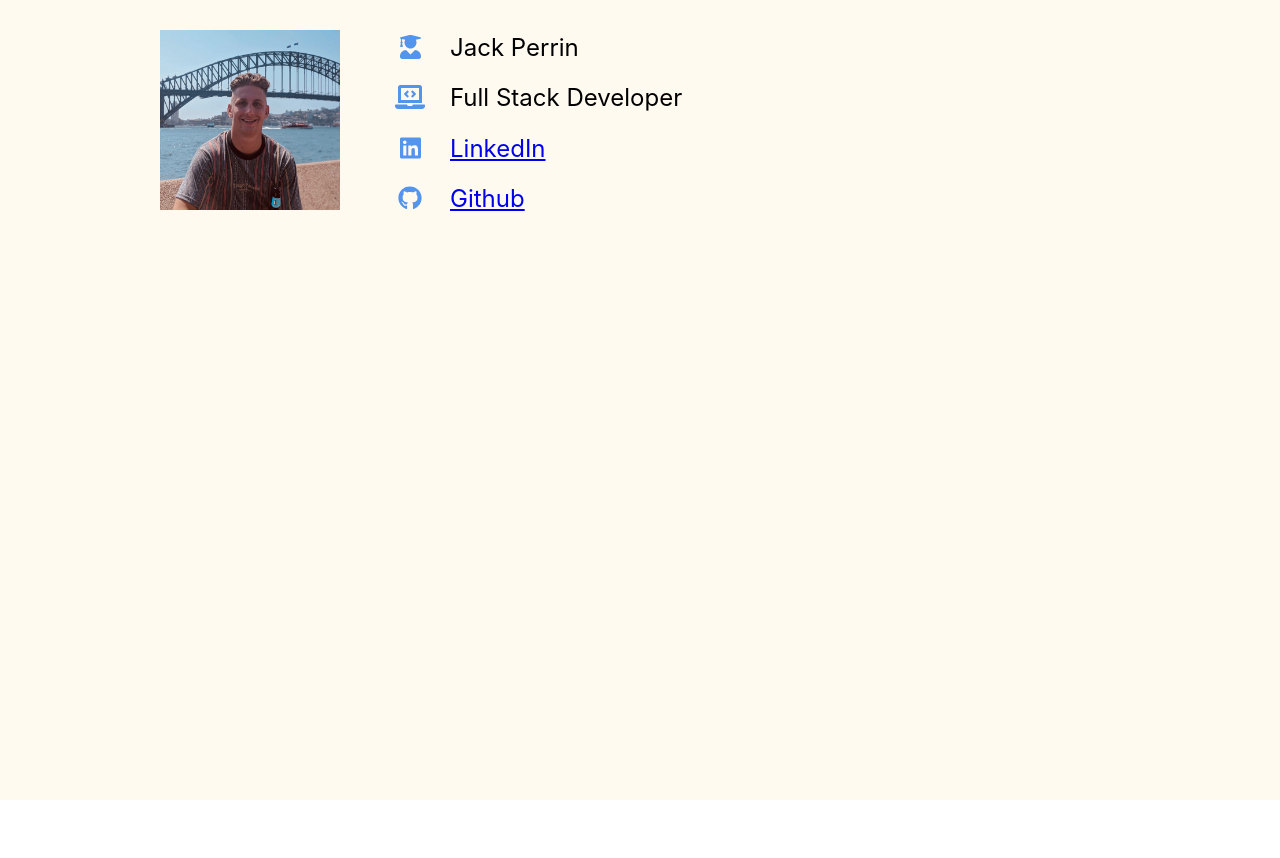
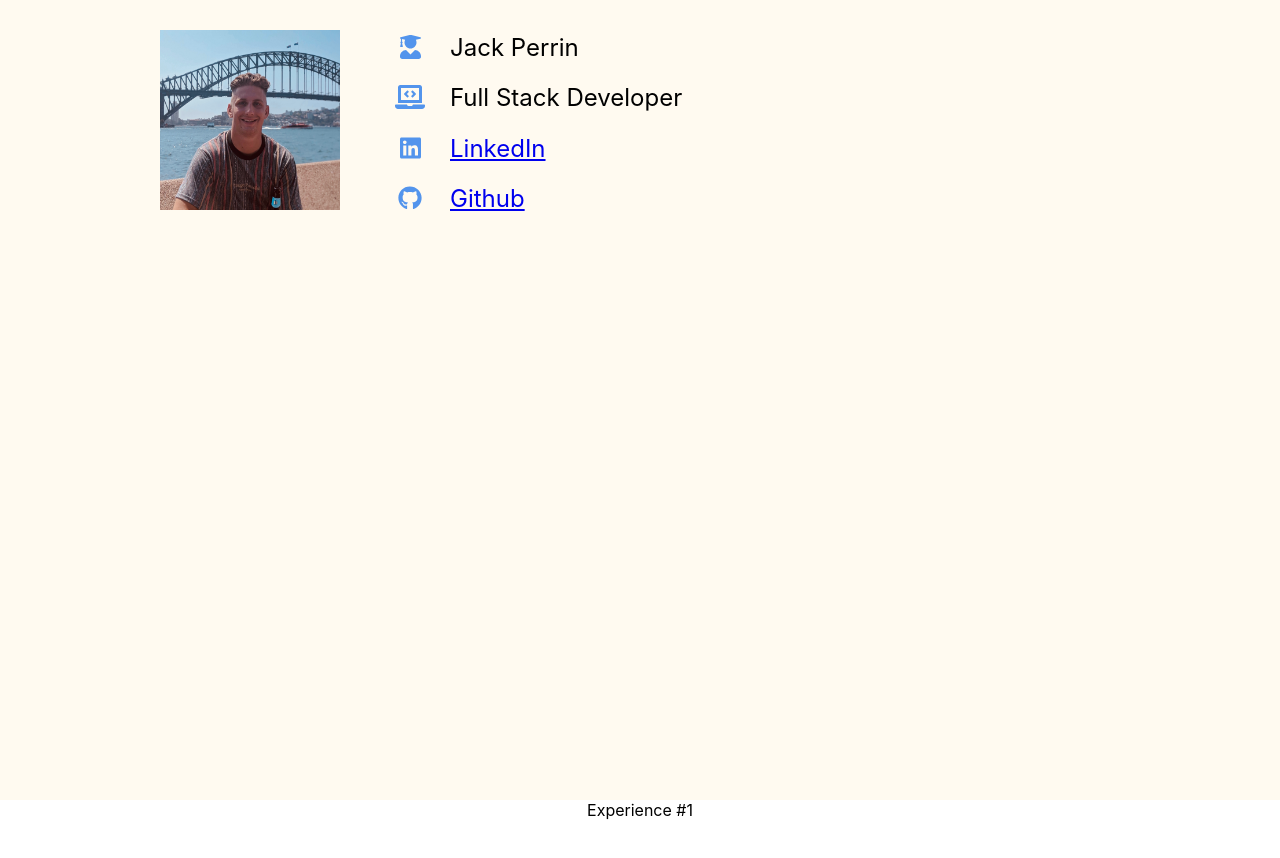
Before and after one commit to perrinjack/portfolio, a React (Create React App) app: page / in a window 1280 px wide. Shown: the top 858 px of the page. Before the commit the page ends 800 px from the top, so only its background shows below. Built offline with nearby package versions, Linux system fonts and the light colour scheme; the HTML template or start-up script is replaced by a standard one.

Commit message:
Experience component built

```diff
--- a/src/App.tsx
+++ b/src/App.tsx
@@ -1,11 +1,16 @@
 import React from 'react';
 import './App.scss';
-
+import Experience from './components/experience';
 import Header from './components/header';
 function App() {
   return (
-    <div className="app-body">
-      <Header />
+    <div>
+      <div className="app-body">
+        <Header />
+      </div>
+      <div className="experience-container">
+        <Experience data="hello" />
+      </div>
     </div>
   );
 }
--- /dev/null
+++ b/src/components/experience.tsx
@@ -0,0 +1,17 @@
+import React from 'react';
+
+import '../App.scss';
+
+type EmployerCardProps = {
+  data: string;
+};
+
+const Experience = ({ data }: EmployerCardProps) => {
+  return (
+    <div className="experience">
+      <div className="experience-title">Experience #1</div>
+    </div>
+  );
+};
+
+export default Experience;
--- a/src/styles/header.scss
+++ b/src/styles/header.scss
@@ -7,6 +7,10 @@
 }
 
 .profile-photo {
+  margin: 30px 20px 30px 20px;
+  width: 100px;
+  height: 100px;
+
   @include tabletUp {
     margin: 30px 50px;
     width: 180px;
```
